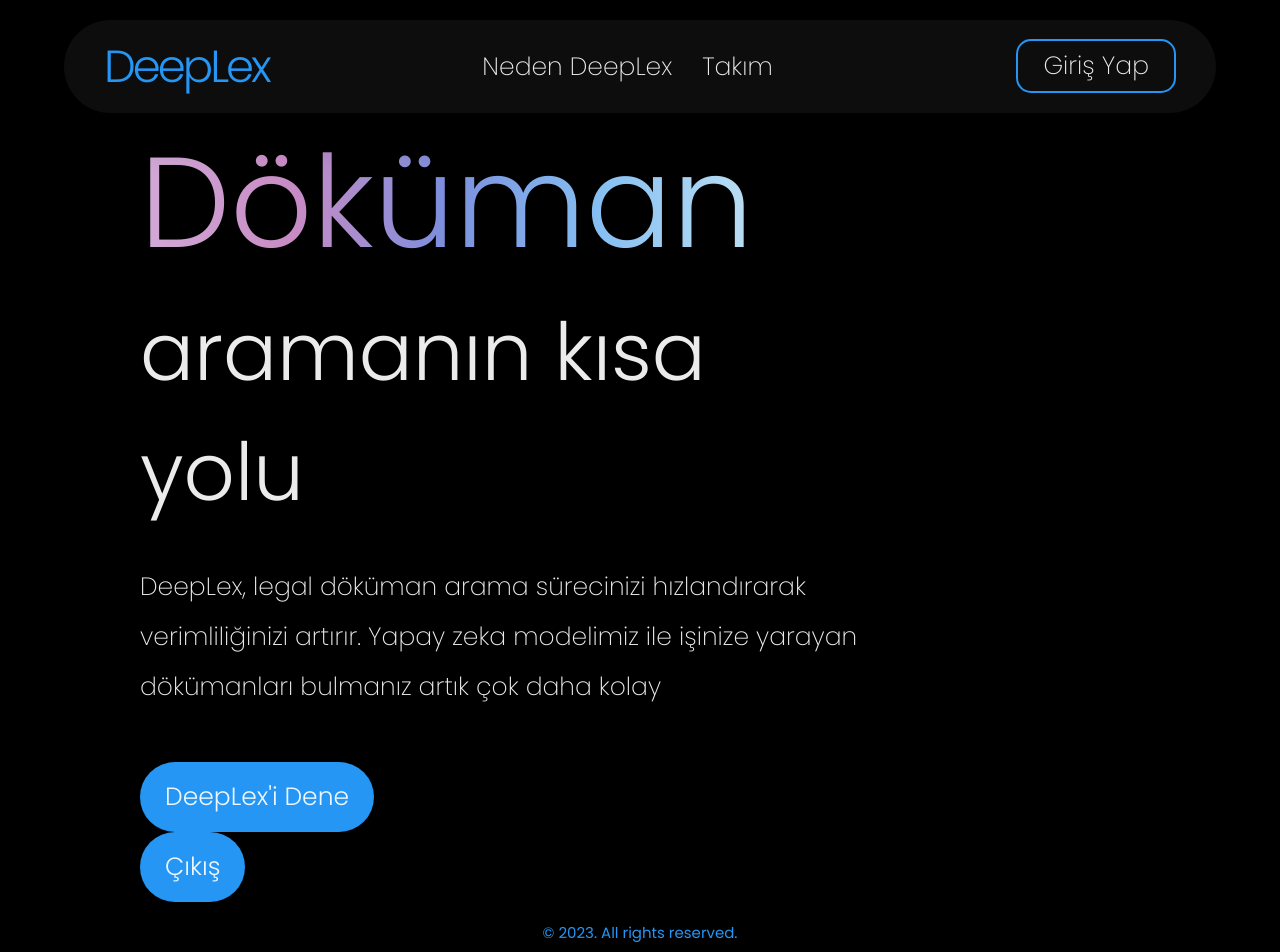
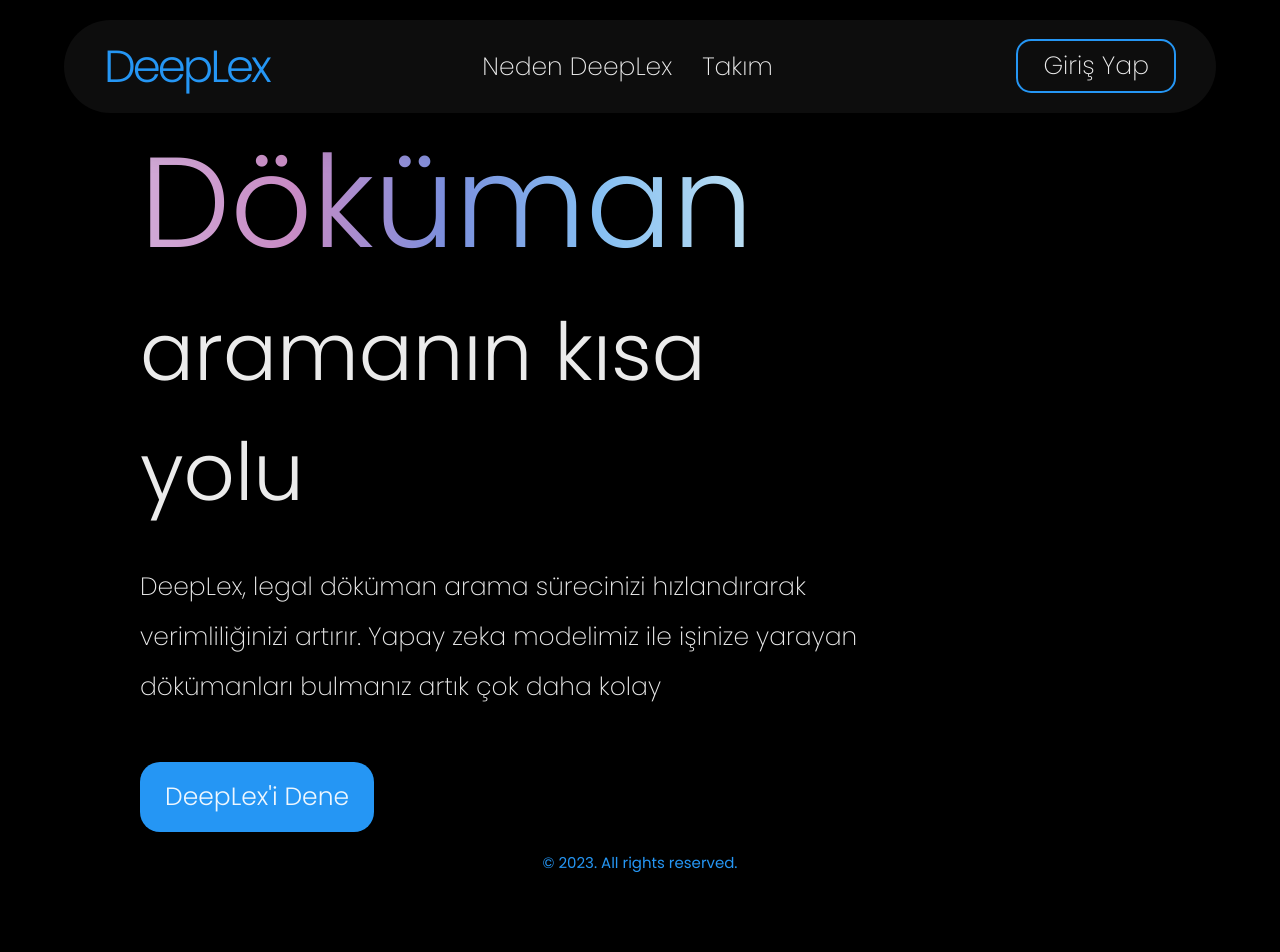
Before and after one commit to hukuki/frontend-main, a Next.js app: page / in a window 1280 px wide. Shown: the top 952 px of the page. After the commit the page ends 894 px from the top, so only its background shows below. Built offline with nearby package versions, Linux system fonts and the light colour scheme; no server answers.

Commit message:
Deleted Logout button in landing page

```diff
--- a/src/pages/index.js
+++ b/src/pages/index.js
@@ -164,20 +164,10 @@
             fontWeight="300"
             px="2.5rem"
             py="3.5rem"
-            borderRadius="10rem"
+            borderRadius="2rem"
             onClick={() => router.push("/search")}
             >
               DeepLex'i Dene
-            </Button>
-            <Button
-            fontSize="2.5rem"
-            fontWeight="300"
-            px="2.5rem"
-            py="3.5rem"
-            borderRadius="10rem"
-            onClick={handleSignOut}
-            >
-              Çıkış
             </Button>
           </Flex>
         </Grid>
```
